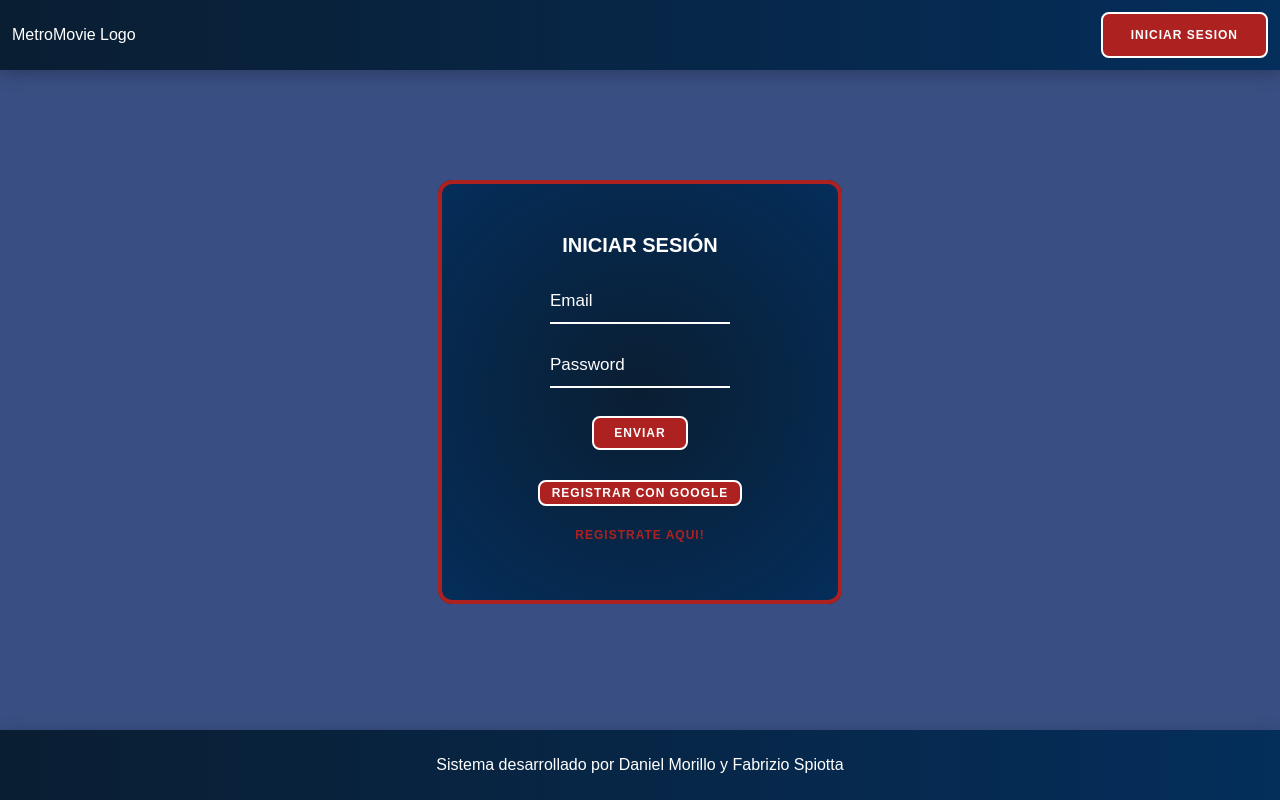
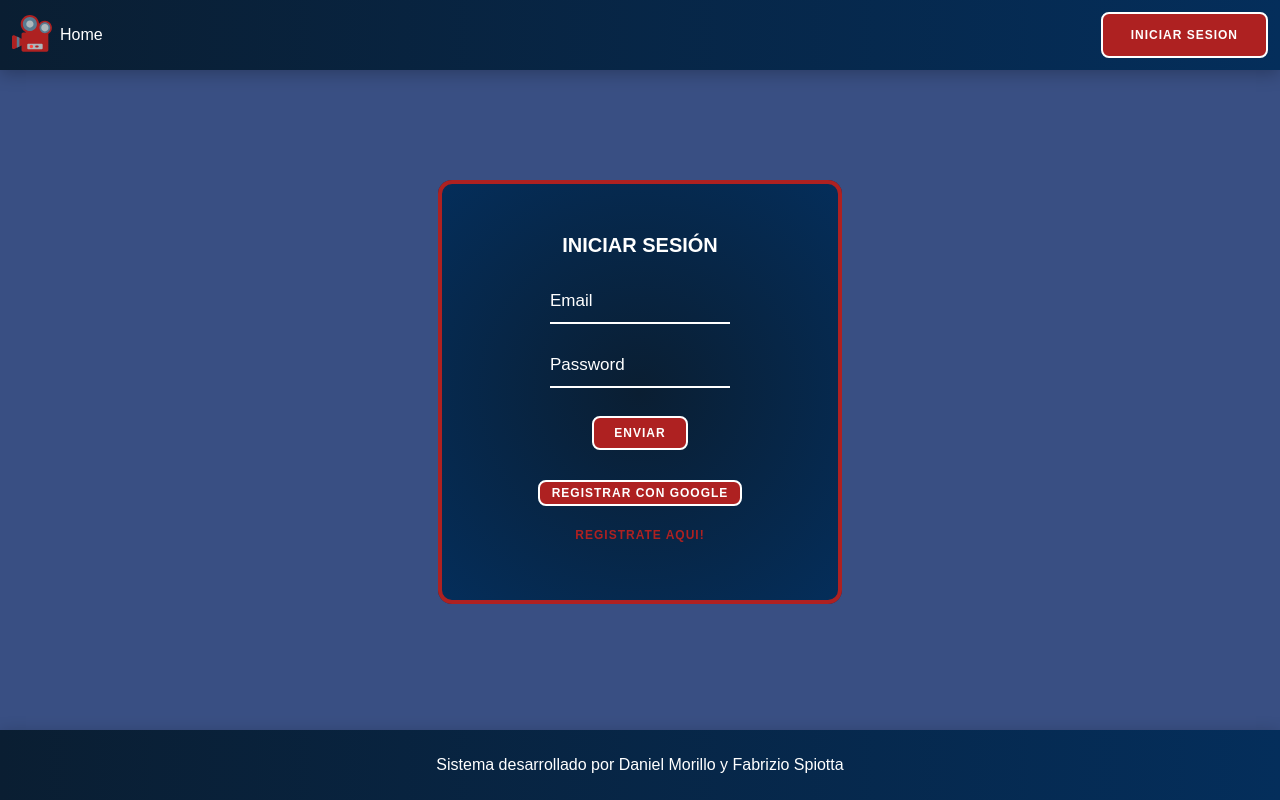
Before and after one commit to Faspiru/MicroPoyecto_2_Morillo_Spiotta, a React (Vite) app: page /login in a window 1280 px wide. Built offline with nearby package versions, Linux system fonts and the light colour scheme; no server answers.

Commit message:
Improving  style :fire:

```diff
--- a/src/components/Card.module.css
+++ b/src/components/Card.module.css
@@ -3,10 +3,15 @@
   flex-direction: column;
   width: 80%;
   height: 80vh;
-    border: 2px solid #AE2121;
+  box-shadow: 0 0 0 4px #ae2121 inset;
   border-radius: 20px;
-    background-color: #1C3144;
-    color: #FFFFFF;
+  background: rgb(10, 30, 50);
+  background: radial-gradient(
+    circle,
+    rgba(10, 30, 50, 1) 69%,
+    rgba(4, 46, 91, 1) 100%
+  );
+  color: #ffffff;
   justify-content: center;
   align-items: center;
   padding: 5%;
@@ -21,7 +26,6 @@
   margin-bottom: 10px;
 }
 
-
 img {
   width: 80%;
   height: 80%;
--- a/src/components/Navbar.jsx
+++ b/src/components/Navbar.jsx
@@ -1,6 +1,8 @@
 import React from "react";
 import styles from "./Navbar.module.css";
 import Button from "./Button";
+import logoImage from "../assets/MetroMovieLogo.svg";
+import profileLogo from "../assets/profileLogo.svg";
 import { Link } from "react-router-dom";
 import { useUser } from "../contexts/UserContext";
 import { logout } from "../firebase/auth-service";
@@ -15,11 +17,16 @@ export default function Navbar() {
 
   return (
     <div className={styles.navbar}>
-      <div className={styles.logo}>MetroMovie Logo</div>
+      <div className={styles.logo}>
+        <Link className={styles.loggedUser} to="/">
+          <img className={styles.image} src={logoImage}></img>Home
+        </Link>
+      </div>
       {user ? (
         <div className={styles.logged}>
           <Link to="/profile" className={styles.loggedUser}>
             {user.name}
+            <img className={styles.imageLogo} src={profileLogo}></img>
           </Link>
           <button className={styles.button} onClick={handleLogout}>
             Cerrar sesion
--- a/src/components/Navbar.module.css
+++ b/src/components/Navbar.module.css
@@ -20,10 +20,6 @@
   box-shadow: 0px 4px 16px rgba(0, 0, 0, 0.25);
 }
 
-.logo {
-  color: white;
-}
-
 .logged {
   display: flex;
   flex-direction: row;
@@ -32,12 +28,38 @@
   padding: 0px;
 }
 
-.logged .loggedUser {
+/* .loggedUser {
   position: relative;
-  display: inline-block;
+  display: flex;
   color: rgb(255, 255, 255);
-  font-size: 1.25rem;
+  font-size: 1rem;
   text-decoration: none;
+} */
+
+.loggedUser {
+  display: flex;
+  position: relative;
+  color: rgb(255, 255, 255);
+  font-size: 1rem;
+  text-decoration: none;
+
+  &::after {
+    content: "";
+    position: absolute;
+    bottom: 0;
+    left: 0;
+    width: 100%;
+    height: 2px;
+    background-color: #ae2121;
+    transform: scaleX(0);
+    transform-origin: bottom right;
+    transition: transform 0.25s ease-out;
+  }
+
+  &:hover::after {
+    transform: scaleX(1);
+    transform-origin: bottom left;
+  }
 }
 
 .userImage {
@@ -49,6 +71,7 @@
 }
 
 .button {
+  font-size: 1rem;
   background: none;
   border: solid transparent;
   color: #ae2121;
@@ -58,3 +81,21 @@
 .button:hover {
   color: #db4242;
 }
+
+.logo {
+  display: flex;
+  flex-direction: row;
+}
+
+.image {
+  margin-right: 8px;
+  height: 40px;
+  width: 40px;
+  align-items: center;
+}
+
+.imageLogo {
+  margin-left: 8px;
+  height: 20px;
+  width: 20px;
+}
--- a/src/index.css
+++ b/src/index.css
@@ -6,12 +6,14 @@
 }
 
 a {
-  font-weight: 500;
-  color: #646cff;
+  display: flex;
+  font-size: 1rem;
+  color: #ffffff;
   text-decoration: inherit;
+  align-items: center;
 }
 a:hover {
-  color: #535bf2;
+  color: #ffffff;
 }
 
 body {
```
Also changed, not shown: src/assets/MetroMovieLogo.svg (added), src/assets/profileLogo.svg (added). Lines whose indentation alone changed are shown as unchanged.
